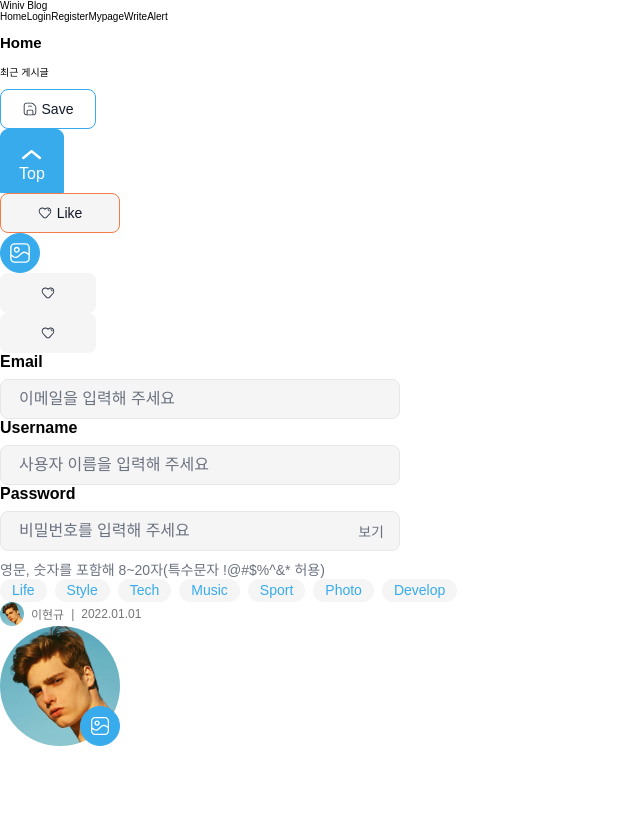
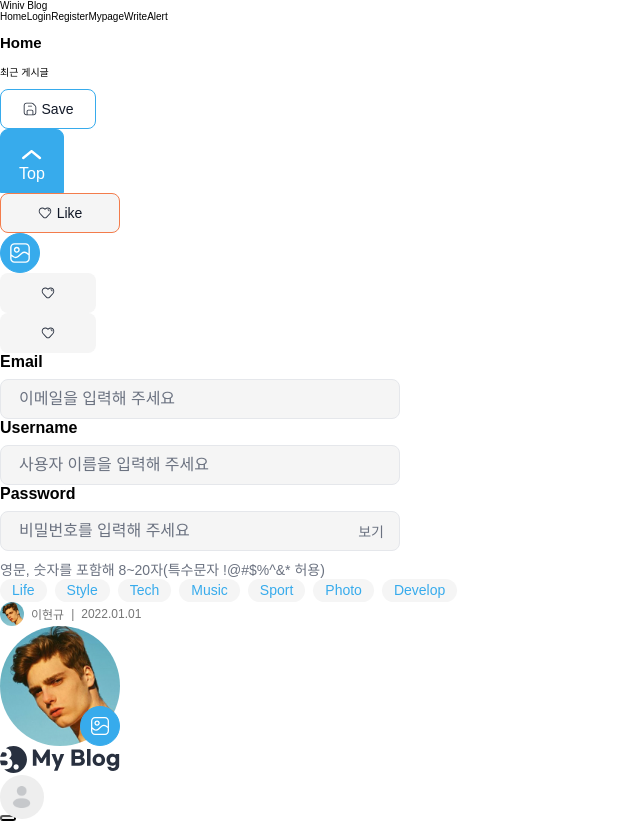
Before and after one commit to lhk0721/wenivBlog, a React (Vite) app in the folder app/: page / in a window 1280 px wide. Shown: the whole page, without its empty margins (0-640 px from the left). Before the commit the page ends 800 px from the top, so only its background shows below. Built offline with nearby package versions, Linux system fonts and the light colour scheme; a web font is replaced by a local one.

Commit message:
헤더 구현 착수 및 헤더용으로 Prodile 컴포넌트 사이즈 분기(size props 추가)

```diff
--- a/app/src/App.jsx
+++ b/app/src/App.jsx
@@ -1,4 +1,3 @@
-
 import { BrowserRouter } from 'react-router-dom'
 import AppRouter from './routes/AppRouter.jsx'
 import './assets/styles/variables.css'
@@ -28,6 +27,11 @@ import profile from './assets/images/profile.png'
 
 // Profile
 import Profile from './components/Profile/Profile.jsx'
+
+// Header
+import Header from './components/header/Header.jsx'
+
+
 
 const categories = [
     { id: 1, name: "Life" },
@@ -125,6 +129,10 @@ function App() {
                 editable={true}
             />
 
+            <Header
+                isLoggedIn={true}
+            />
+
         </BrowserRouter>
     )
 }
--- /dev/null
+++ b/app/src/components/header/Header.jsx
@@ -0,0 +1,24 @@
+import Styles from './Header.module.css'
+import Logo from '../../assets/icons/Logo.svg'
+import Profile from '../Profile/Profile'
+import Button from '../buttons/Button'
+
+export default function Header({isLoggedIn}){
+    return(
+        <header className={Styles.header}>
+            <img
+                src={Logo}
+                alt="My Blog"
+                className={Styles.logo}
+            />
+            <div className={Styles.headerActions}>
+                {isLoggedIn&&<Profile size='sm'/>} {/*prop*/}
+                {isLoggedIn&&
+                    <Button
+
+                    />
+                }
+            </div>
+        </header>
+    )
+}
--- a/app/src/components/profile/Profile.jsx
+++ b/app/src/components/profile/Profile.jsx
@@ -3,16 +3,29 @@ import noImg from '../../assets/images/noimg.png'
 import Button from '../buttons/Button'
 import imageIcon from '../../assets/icons/icon-image.svg'
 
-export default function Profile({image, editable}){
+/**
+ * 프로필 이미지를 표시하고, 편집 가능 시 편집 버튼을 노출합니다.
+ * `size`가 `sm`이면 자동으로 편집 버튼이 비활성화됩니다.(헤더용)
+ *
+ * @param {Object} props
+ * @param {string} [props.image] 프로필 이미지 URL
+ * @param {boolean} [props.editable=false] 편집 버튼 노출 여부
+ * @param {'lg'|'sm'} [props.size='lg'] 프로필 크기
+ * @returns {JSX.Element}
+ */
+export default function Profile({ image, editable = false, size = 'lg' }){
+    const isSm = size === 'sm'
+    const isEditable = isSm ? false : editable
+
     return(
-        <div className={Styles.container}>
+        <div className={`${Styles.container} ${isSm ? Styles.containerSm : Styles.containerLg}`}>
             <img
                 src={image || noImg}
                 alt="Profile img"
-                className={Styles.proFileImg}
+                className={`${Styles.proFileImg} ${isSm ? Styles.profileImgSm : Styles.profileImgLg}`}
             />
 
-            {editable &&
+            {isEditable &&
                 <Button
                     variant='round'
                     icon={imageIcon}
--- a/app/src/components/profile/Profile.module.css
+++ b/app/src/components/profile/Profile.module.css
@@ -1,13 +1,30 @@
 .container{
-    width: 12rem;
-    height: 12rem;
     position: relative;
 }
 
-.proFileImg{
+.containerLg{
     width: 12rem;
     height: 12rem;
+}
+
+.containerSm{
+    /* TODO: 헤더용 sm 컨테이너 크기 조정 */
+    width: 4rem;
+    height: 4rem;
+}
+
+.proFileImg{
     border-radius: var(--radius-full);
+}
+
+.profileImgLg{
+    width: 12rem;
+    height: 12rem;
+}
+
+.profileImgSm{
+    width: 4.4rem;
+    height: 4.4rem;
 }
 
 .editButton{
```
Also changed, not shown: app/src/components/header/Header.module.css (added).
